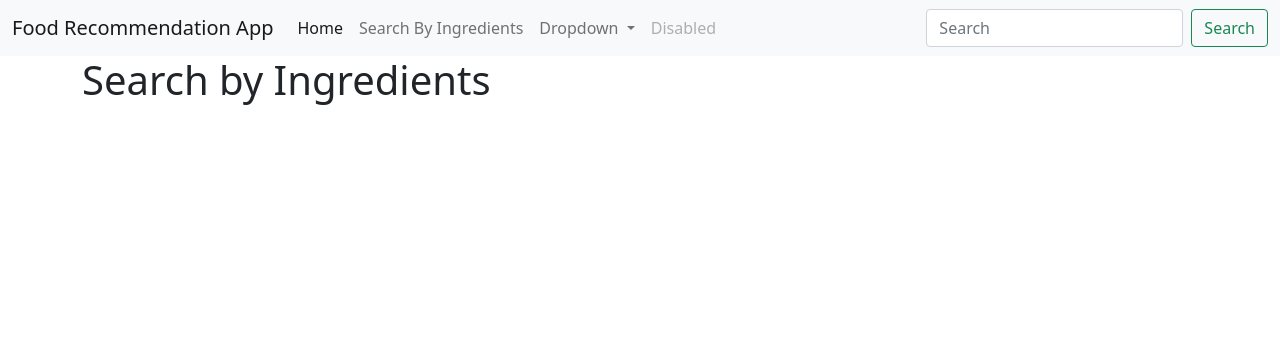
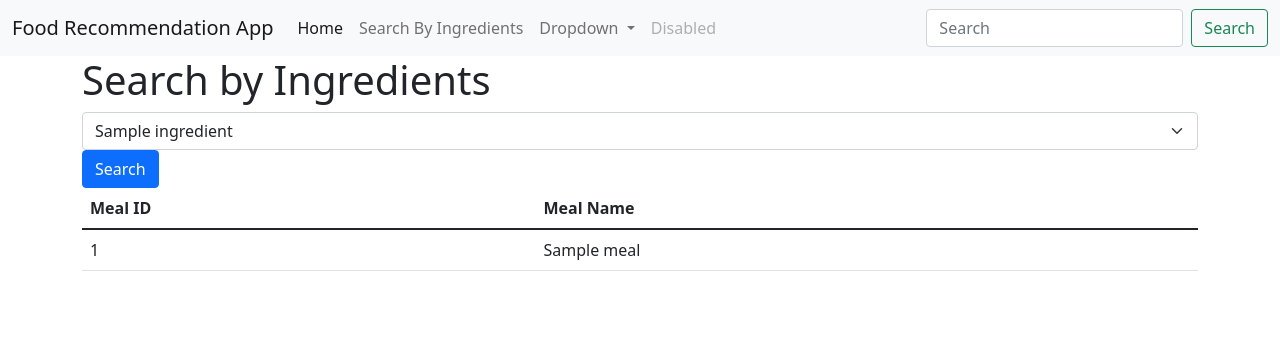
Before and after one commit to junkangli/food-recommendation-app, a Flask app: template templates/search-by-ingredients.html in a window 1280 px wide. Shown: the top 356 px of the page. Run offline with Flask 2, Linux system fonts and the light colour scheme; the template is opened without the code that fills it: most values are stand-ins (such as "Sample title", 1, 10 or a date in 2020).

Commit message:
Add search by ingredient page

```diff
--- a/application.py
+++ b/application.py
@@ -1,4 +1,4 @@
-from flask import Flask, render_template
+from flask import Flask, render_template, request
 
 import query
 
@@ -11,10 +11,15 @@ def index():
         data.append({'area': area, 'count': query.count_meals_by_area(area)})
     return render_template('index.html', data=data)
 
-@application.route('/search-by-ingredients')
+@application.route('/search-by-ingredients', methods=('GET', 'POST'))
 def search_by_ingredients():
     ingredients = query.list_all_ingredients()
-    return render_template('search-by-ingredients.html', ingredients=ingredients)
+    ingredient = request.args.get('ingredient')
+    if ingredient:
+        meals = query.get_meals_by_main_ingredient(ingredient)
+        return render_template('search-by-ingredients.html', ingredients=ingredients, meals=meals)
+    else:
+        return render_template('search-by-ingredients.html', ingredients=ingredients)
 
 if __name__ == "__main__":
     # Setting debug to True enables debug output. This line should be
--- a/query.py
+++ b/query.py
@@ -22,7 +22,7 @@ def get_meals_by_main_ingredient(ingredient):
     api_url = f"https://www.themealdb.com/api/json/v1/1/filter.php?i={ingredient}"
     response = requests.get(api_url)
     result = response.json()
-    return [(meal['idMeal'], meal['strMeal']) for meal in result['meals']]
+    return [{'id': meal['idMeal'], 'name': meal['strMeal']} for meal in result['meals']]
 
 def list_all_categories():
     api_url = "https://www.themealdb.com/api/json/v1/1/list.php?c=list"
--- a/templates/base.html
+++ b/templates/base.html
@@ -9,7 +9,7 @@
     <body>
         <nav class="navbar navbar-expand-lg navbar-light bg-light">
             <div class="container-fluid">
-                <a class="navbar-brand" href="#">Food Recommendation App</a>
+                <a class="navbar-brand" href="/">Food Recommendation App</a>
                 <button class="navbar-toggler" type="button" data-bs-toggle="collapse" data-bs-target="#navbarSupportedContent" aria-controls="navbarSupportedContent" aria-expanded="false" aria-label="Toggle navigation">
                     <span class="navbar-toggler-icon"></span>
                 </button>
--- a/templates/search-by-ingredients.html
+++ b/templates/search-by-ingredients.html
@@ -2,4 +2,34 @@
 
 {% block content %}
     <h1>{% block title %} Search by Ingredients {% endblock %}</h1>
+    <form>
+        <div class="form-group">
+            <select name="ingredient" class="form-select" aria-label="Choose ingredients">
+            {% for ingredient in ingredients %}
+                <option value="{{ ingredient }}">{{ ingredient }}</option>
+            {% endfor %}
+            </select>
+        </div>
+        <div class="form-group">
+            <button type="submit" class="btn btn-primary">Search</button>
+        </div>
+    </form>
+    {% if meals %}
+    <table class="table">
+        <thead>
+            <tr>
+                <th scope="col">Meal ID</th>
+                <th scope="col">Meal Name</th>
+                </tr>
+        </thead>
+        <tbody>
+        {% for meal in meals %}
+            <tr>
+                <td>{{ meal['id'] }}</td>
+                <td>{{ meal['name'] }}</td>
+            </tr>
+        {% endfor %}
+        </tbody>
+    </table>
+    {% endif %}
 {% endblock %}
```
Also changed, not shown: templates/index.html (indentation only). Lines whose indentation alone changed are shown as unchanged.
